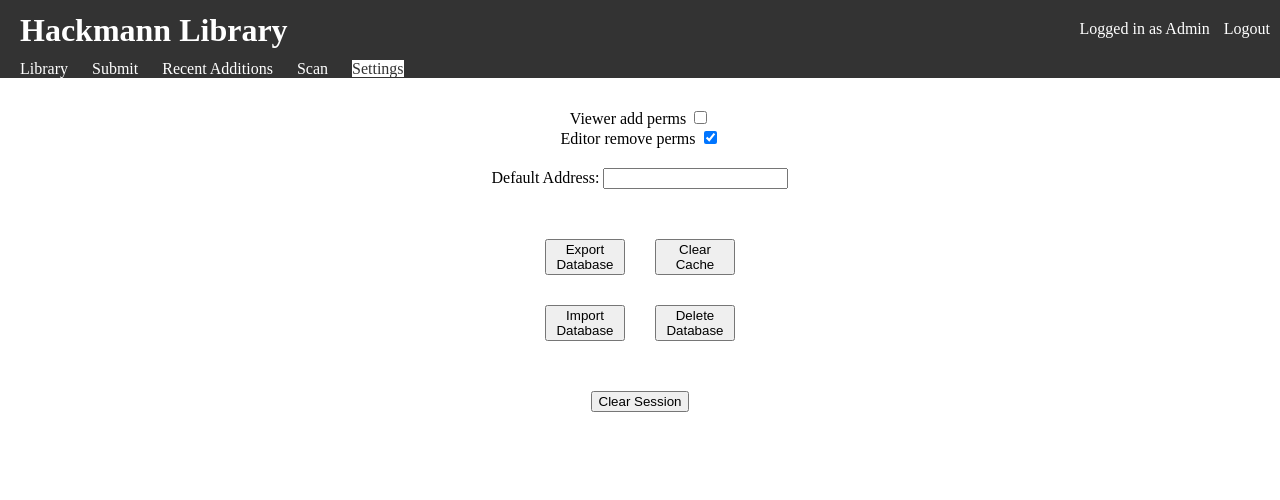
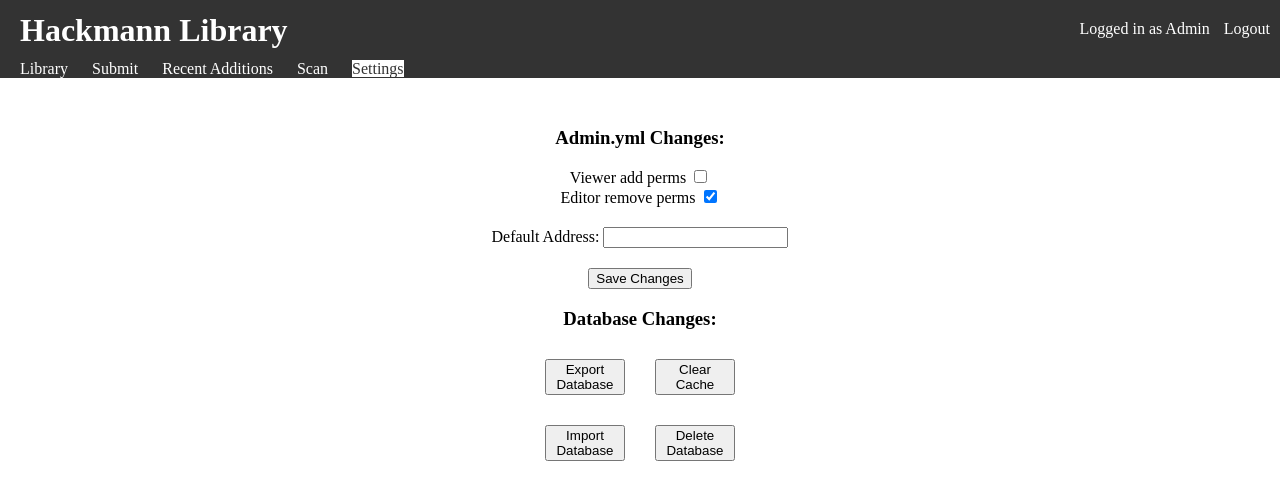
Before and after one commit to HackmannInterns/bookshelfdb, a Flask app: page /admin in a window 1280 px wide. Shown: the top 500 px of the page. Run offline with Flask 3, Linux system fonts and the light colour scheme; the visitor is signed in with stand-in values (Sample User, id 1).

Commit message:
do baout half the admin stuff, i left a lotta TODOs

```diff
--- a/admin.py
+++ b/admin.py
@@ -32,15 +32,30 @@ def init_yaml():
         yaml.safe_dump(data, file)
 
 
+def update_yaml(visitor_can_add=None, editor_can_remove=None, default_address=None):
+    init_yaml()
+    with open(ADMIN_YAML_LOCATION, 'r') as file:
+        data = yaml.safe_load(file)
+
+    data['visitor_can_add'] = visitor_can_add if visitor_can_add is not None else data['visitor_can_add']
+    data['editor_can_remove'] = editor_can_remove if editor_can_remove is not None else data['editor_can_remove']
+    data['default_address'] = default_address if default_address is not None else data['default_address']
+
+    with open(ADMIN_YAML_LOCATION, 'w') as file:
+        yaml.safe_dump(data, file)
+
+
 def get_settings():
     init_yaml()
     with open(ADMIN_YAML_LOCATION, 'r') as file:
         data = yaml.safe_load(file)
+
     class Yaml_Settings():
         visitor_can_add = data['visitor_can_add']
         editor_can_remove = data['editor_can_remove']
         default_address = data['default_address']
     return Yaml_Settings()
+
 
 def export_to_json():
     rows = db.read_books()
@@ -62,6 +77,7 @@ def clear_cache_db():
 
 def delete_main_db():
     db.delete_db()
+    db.init_db()
 
 
 def change_address():
@@ -69,8 +85,9 @@ def change_address():
         data = yaml.safe_load(file)
 
 
-# if __name__ == '__main__':
-    # pass
+if __name__ == '__main__':
+    pass
+    update_yaml(visitor_can_add=True, editor_can_remove=True, default_address="Hackmann House")
     # export_to_json()
     # import_from_json('export.json')
     # clear_cache()
--- a/app.py
+++ b/app.py
@@ -15,9 +15,12 @@ EDITOR_PASSWORD = getenv('BOOKSHELFDB_PASSWORD_EDITOR', 'changeme2')
 app.secret_key = getenv('BOOKSHELFDB_SECRET_KEY', 'changeme')
 
 # Maybe goes in new class, idk
+
+
 def get_permissions(is_recent=False):
     user_type = session.get('authenticated', None)
     yaml_settings = admin_settings.get_settings()
+
     class Permissions:
         can_add = False
         if user_type == 'Admin' or user_type == 'Editor' or (user_type == None and yaml_settings.visitor_can_add):
@@ -41,16 +44,23 @@ def get_permissions(is_recent=False):
 
 @app.route('/admin')
 def admin():
+    # TODO: Hook up export and import
     if not get_permissions().can_view_admin:
         return redirect('/login')
-    return render_template('admin.html', SessionDict=session)
+
+    if 'q' in request.args and request.args['q'] == "clear":
+        admin_settings.clear_cache_db()
+    elif 'q' in request.args and request.args['q'] == "delete":
+        admin_settings.delete_main_db()
+
+    return render_template('admin.html', SessionDict=session, Admin=admin_settings.get_settings())
 
 
 @app.route('/login', methods=['GET', 'POST'])
 def login():
     referer = request.headers.get('Referer')
     if referer is None:
-        referer='/'
+        referer = '/'
     page = referer.split('/')[-1]
     if page == 'login' or page == 'logout':
         referer = '/'
@@ -70,7 +80,7 @@ def login():
 def logout():
     referer = request.headers.get('Referer')
     if referer is None:
-        referer='/'
+        referer = '/'
     page = referer.split('/')[-1]
     if page == 'login' or page == 'logout':
         referer = '/'
--- a/db.py
+++ b/db.py
@@ -126,10 +126,13 @@ def update_book(id, bookshelf_location=None, address=None, room=None, identifier
 
 
 def delete_db(db=DB_LOCATION):
-    os.remove(db)
+    if os.path.exists(db):
+        os.remove(db)
+    else:
+        pass
+
 
 # Function to delete a record
-
 def delete_book(id, db=DB_LOCATION):
     con = sqlite3.connect(db)
     cur = con.cursor()
--- a/templates/admin.html
+++ b/templates/admin.html
@@ -7,15 +7,16 @@
     <meta name="viewport" content="width=device-width, initial-scale=1.0">
     <title>Admin Page</title>
     <style>
-        .perm-block {
+        form {
             text-align: center;
             margin: auto;
+        }
+
+        .perm-block {
             padding-top: 100px;
         }
 
         .address-block {
-            text-align: center;
-            margin: auto;
             padding: 20px;
         }
 
@@ -25,51 +26,137 @@
             grid-gap: 10px;
             justify-content: center;
             margin: auto;
-            padding: 20px;
         }
 
-        .session {
-            text-align: center;
-            margin: auto;
-            padding: 20px;
-        }
-        .separator{
+        .separator {
             text-align: center;
             padding: 10px;
+        }
+
+        .popup-overlay {
+            display: none;
+            position: fixed;
+            top: 0;
+            left: 0;
+            width: 100%;
+            height: 100%;
+            background: rgba(0, 0, 0, 0.5);
+            z-index: 1;
+        }
+
+        .popup {
+            display: none;
+            position: fixed;
+            top: 50%;
+            left: 50%;
+            transform: translate(-50%, -50%);
+            background: #fff;
+            padding: 20px;
+            border-radius: 5px;
+            box-shadow: 0 0 10px rgba(0, 0, 0, 0.3);
+            z-index: 2;
+        }
+
+        .popup-content {
+            text-align: center;
+        }
+
+        .close-btn {
+            position: absolute;
+            top: 10px;
+            right: 10px;
+            cursor: pointer;
         }
     </style>
 </head>
 {% include "header.html" %}
 
 <body>
-    <form>
+    <form class="">
         <div class="perm-block">
+            <!-- TODO: Hookup changes, should be easy -->
+            <h3 style="text-align: center;">Admin.yml Changes:</h3>
             <label for="viewer">Viewer add perms</label>
-            <input type="checkbox" id="viewer" name="viewer" value="value1"><br>
+            <input type="checkbox" id="viewer" name="viewer" value="value1" {% if Admin.visitor_can_add %}checked{%
+                endif %}><br>
 
             <label for="editor">Editor remove perms</label>
-            <input type="checkbox" id="editor" name="editor" value="value2" checked><br>
+            <input type="checkbox" id="editor" name="editor" value="value2" {% if Admin.editor_can_remove %}checked{%
+                endif %}><br>
         </div>
         <div class="address-block">
             <label for="address">Default Address:</label>
-            <input class="address" id="address" type="text" name="address" value="{{ address }}">
+            <input class="address" id="address" type="text" name="address" value="{{ Admin.default_address }}">
         </div>
+        <input type="submit" value="Save Changes">
+    </form>
+    <h3 style="text-align: center;">Database Changes:</h3>
     <div class="database-block">
         <div class="separator">
-                <button class="button">Export Database</button><br>
+            <button class="button" onclick="location.href='/admin?q=export';">Export Database</button>
         </div>
         <div class="separator">
-                <button class="button">Clear Cache</button><br>
+            <button class="button" onclick="openPopup('clear')">Clear Cache</button><br>
         </div>
         <div class="separator">
-                <button class="button">Import Database</button><br>
+            <button class="button" onclick="openPopup('import')">Import Database</button><br>
         </div>
         <div class="separator">
-                <button class="button">Delete Database</button>
+            <button class="button" onclick="openPopup('delete')">Delete Database</button>
         </div>
     </div>
-        <div class="session">
-            <button>Clear Session</button><br>
+    <div class="popup-overlay" id="popup-overlay"></div>
+
+    <div class="popup" id="popup">
+        <div class="popup-content">
+            <span class="close-btn" onclick="closePopup()">&times;</span>
+            <h2>Preform Action?</h2>
+            <p></p>
+            <button class="button" onclick="">Confirm</button>
         </div>
-    </form>
+    </div>
+
+    <script>
+        function openPopup(ref) {
+            document.getElementById("popup-overlay").style.display = "block";
+            document.getElementById("popup").style.display = "block";
+            button_href = "/admin"
+            info_text = ""
+            // TODO: Write better info_texts
+            switch (ref) {
+                case "clear":
+                    button_href += "?q=clear"
+                    info_text = "This action will clear the cache.  Only do so if you believe the metadata shown is wrong."
+                    break;
+                case "import":
+                    // TODO: code block to have a file upload
+                    break;
+                case "delete":
+                    button_href += "?q=delete"
+                    info_text = "This action will delete all your data.  There is no way to recover from this, your data will be gone."
+                    break;
+                case "export":
+                    // TODO: code block to have a export downloaded, function exists to create it in admin.py
+                    break;
+                default:
+                // code block
+            }
+            par = document.querySelector("#popup > div > p");
+            if (par) {
+                par.innerText = info_text;
+            };
+            button = document.querySelector("#popup > div > button");
+            if (button) {
+                button.onclick = function () {
+                    window.location.href = button_href;
+                };
+            }
+
+            function closePopup() {
+                document.getElementById("popup-overlay").style.display = "none";
+                document.getElementById("popup").style.display = "none";
+
+            }
+        }
+    </script>
 </body>
```
Lines whose indentation alone changed are shown as unchanged.
